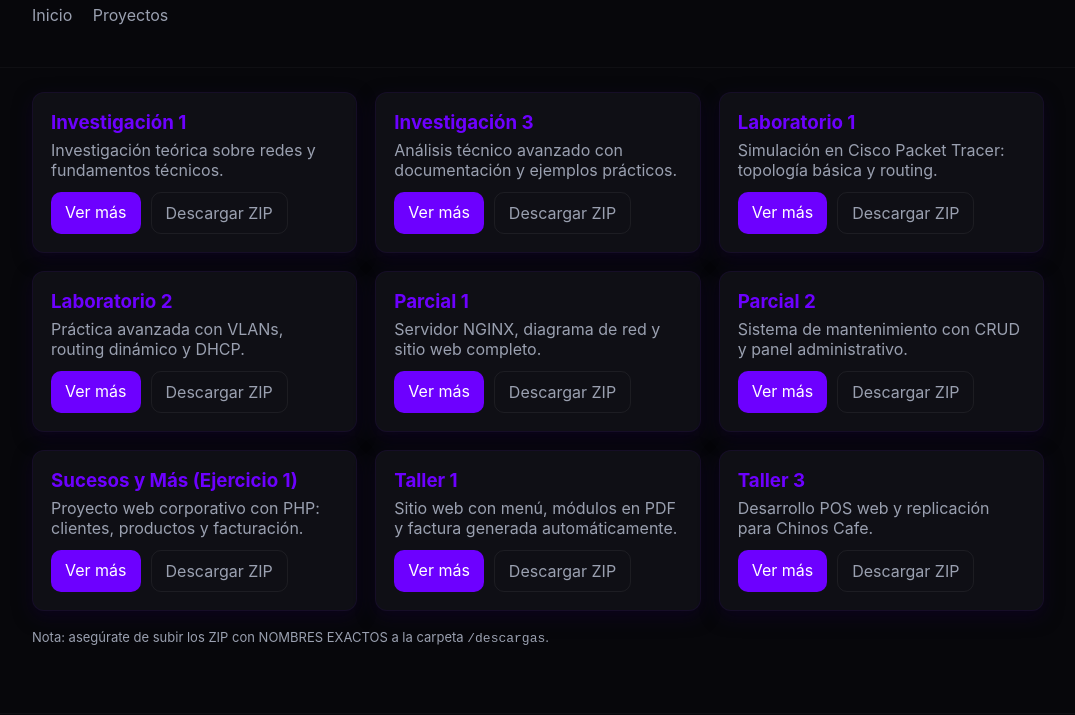
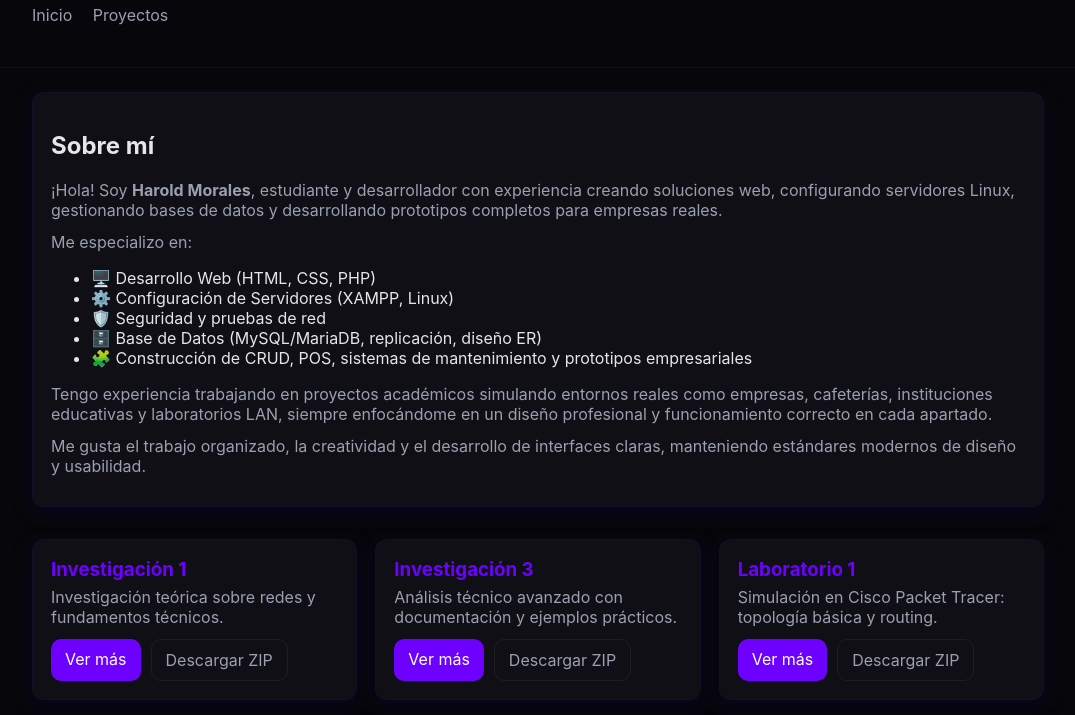
Before and after one commit to AtunConMayonesa06/portafolio, a plain HTML site: page proyectos.html in a window 1280 px wide. Shown: the part 84-799 px from the top of the page, without its empty margins (102-1177 px from the left). Drawn offline with Linux system fonts and the light colour scheme.

Commit message:
actualizar portafolio y read me

```diff
--- a/proyectos.html
+++ b/proyectos.html
@@ -19,6 +19,38 @@
 
 
 <main class="container">
+    <section class="sobre-mi card" style="margin-bottom: 2rem;">
+    <h2>Sobre mí</h2>
+    <p>
+        ¡Hola! Soy <strong>Harold Morales</strong>, estudiante y desarrollador con experiencia creando soluciones web,
+        configurando servidores Linux, gestionando bases de datos y desarrollando prototipos completos para empresas reales.
+    </p>
+
+    <p>
+        Me especializo en:
+    </p>
+
+    <ul>
+        <li>🖥️ Desarrollo Web (HTML, CSS, PHP)</li>
+        <li>⚙️ Configuración de Servidores (XAMPP, Linux)</li>
+        <li>🛡️ Seguridad y pruebas de red</li>
+        <li>🗄️ Base de Datos (MySQL/MariaDB, replicación, diseño ER)</li>
+        <li>🧩 Construcción de CRUD, POS, sistemas de mantenimiento y prototipos empresariales</li>
+    </ul>
+
+    <p>
+        Tengo experiencia trabajando en proyectos académicos simulando entornos reales como
+        empresas, cafeterías, instituciones educativas y laboratorios LAN, siempre enfocándome en un
+        diseño profesional y funcionamiento correcto en cada apartado.
+    </p>
+
+    <p>
+        Me gusta el trabajo organizado, la creatividad y el desarrollo de interfaces claras, manteniendo
+        estándares modernos de diseño y usabilidad.
+    </p>
+</section>
+
+
 <section class="proyectos-grid">
 <!-- INVESTIGACIÓN 1 -->
 <article class="card">
```
Also changed, not shown: 1 other file.
